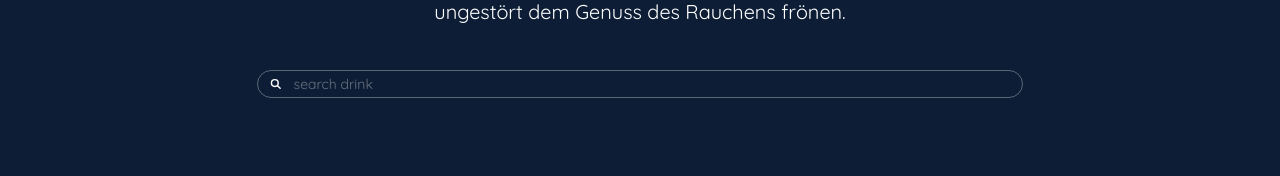
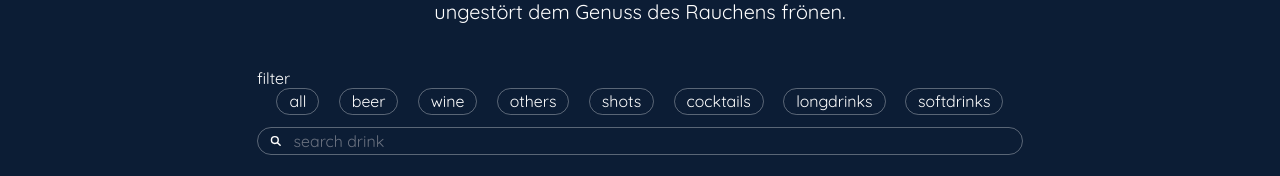
Before and after one commit to puck3000/dudaChallenge, a Next.js app in the folder duda_app/: page / in a window 1280 px wide. Shown: the part 588-764 px from the top of the page. Built offline with nearby package versions, Linux system fonts and the light colour scheme.

Commit message:
hacky filterVersion done

```diff
--- /dev/null
+++ b/duda_app/components/Category.js
@@ -0,0 +1,3 @@
+function Category({ category }) {
+  return <button className='border border-slight-grey'>{category.name}</button>
+}
--- a/duda_app/mockData.json
+++ b/duda_app/mockData.json
@@ -1,18 +1,19 @@
 {
+  "categories": [
+    { "name": "all", "catId": 0 },
+    { "name": "beer", "catId": 1 },
+    { "name": "wine", "catId": 2 },
+    { "name": "others", "catId": 3 },
+    { "name": "shots", "catId": 4 },
+    { "name": "cocktails", "catId": 5 },
+    { "name": "longdrinks", "catId": 6 },
+    { "name": "softdrinks", "catId": 7 }
+  ],
   "bars": [
     {
       "barId": 1,
       "barName": "Bla bla bla Bar",
       "barDescription": "In der Bar und Smokers’ Lounge kann man sich hervorragend den Genüssen des Lebens hingeben. Mit je 50 Plätzen gibt es ausreichend Platz, sich frei zu entfalten. Bezüglich Cocktail- und Zigarrensortiment bleiben keine Wünsche offen. In der Smokers’ Lounge kann man sich gediegen zurückziehen und ungestört dem Genuss des Rauchens frönen.",
-      "categories": [
-        "beer",
-        "wine",
-        "others",
-        "shots",
-        "cocktails",
-        "longdrinks",
-        "softdrinks"
-      ],
       "drinks": [
         {
           "id": 1,
--- a/duda_app/pages/index.js
+++ b/duda_app/pages/index.js
@@ -2,25 +2,47 @@ import Head from 'next/head'
 import Image from 'next/image'
 import { useEffect, useState } from 'react'
 import Drink from '../components/Drink'
+import Category from '../components/Drink'
 
 // MOCK DATA IMPORT
 import data from '../mockData.json'
 const blablaData = data.bars[0]
+const categories = data.categories
 
 export default function Home() {
   const [drinksInCategory, setdrinksInCategory] = useState(blablaData.drinks)
+  const [selectedCategory, setSelectedCategory] = useState(categories[0])
   const [query, setQuery] = useState('')
 
   const handleChange = (event) => {
     setQuery(event.target.value.toLowerCase())
   }
 
+  const filterByCategoryId = (categories) => {
+    const foundMatch = categories.find(
+      (category) => category === selectedCategory.catId
+    )
+    console.log(foundMatch)
+    return foundMatch
+  }
+
   useEffect(() => {
-    const filteredList = blablaData.drinks.filter((drink) =>
+    const listFilteredByTitle = blablaData.drinks.filter((drink) =>
       drink.name.toLocaleLowerCase().includes(query)
     )
-    setdrinksInCategory(filteredList)
+    setdrinksInCategory(listFilteredByTitle)
   }, [query])
+
+  useEffect(() => {
+    const listFilteredByCategory = blablaData.drinks.filter((drink) =>
+      filterByCategoryId(drink.categories)
+    )
+    if (selectedCategory.catId === 0) {
+      setdrinksInCategory(blablaData.drinks)
+    } else {
+      setdrinksInCategory(listFilteredByCategory)
+    }
+  }, [selectedCategory])
 
   return (
     <div>
@@ -30,7 +52,6 @@ export default function Home() {
       </Head>
       <main>
         {/* hero img */}
-
         <Image
           src='/assets/img/3_DrinksquareSpots_3@2x.png'
           alt='BlaBlaBla Bar Mood Image'
@@ -47,6 +68,24 @@ export default function Home() {
             </p>
           </section>
           {/* filter */}
+
+          <h2>filter</h2>
+          {categories && (
+            <ul className='flex flex-row justify-evenly mb-3'>
+              {categories.map((category) => {
+                return (
+                  <li
+                    key={category.id}
+                    onClick={() => setSelectedCategory(category)}
+                    className='border text-white border-slight-grey rounded-2xl px-3 py-1 hover:bg-white hover:text-black transition-colors cursor-pointer'
+                  >
+                    {category.name}
+                  </li>
+                )
+              })}
+            </ul>
+          )}
+
           {/* search */}
           <div className='w-full h-7 border border-slight-grey bg-transparent rounded-3xl mb-20 flex flex-row items-center justify-center'>
             <svg
@@ -62,7 +101,7 @@ export default function Home() {
             </svg>
 
             <input
-              className='w-full bg-transparent border-none h-4 text-sm'
+              className='w-full bg-transparent border-none h-4 '
               type='text'
               placeholder='search drink'
               onChange={handleChange}
```
